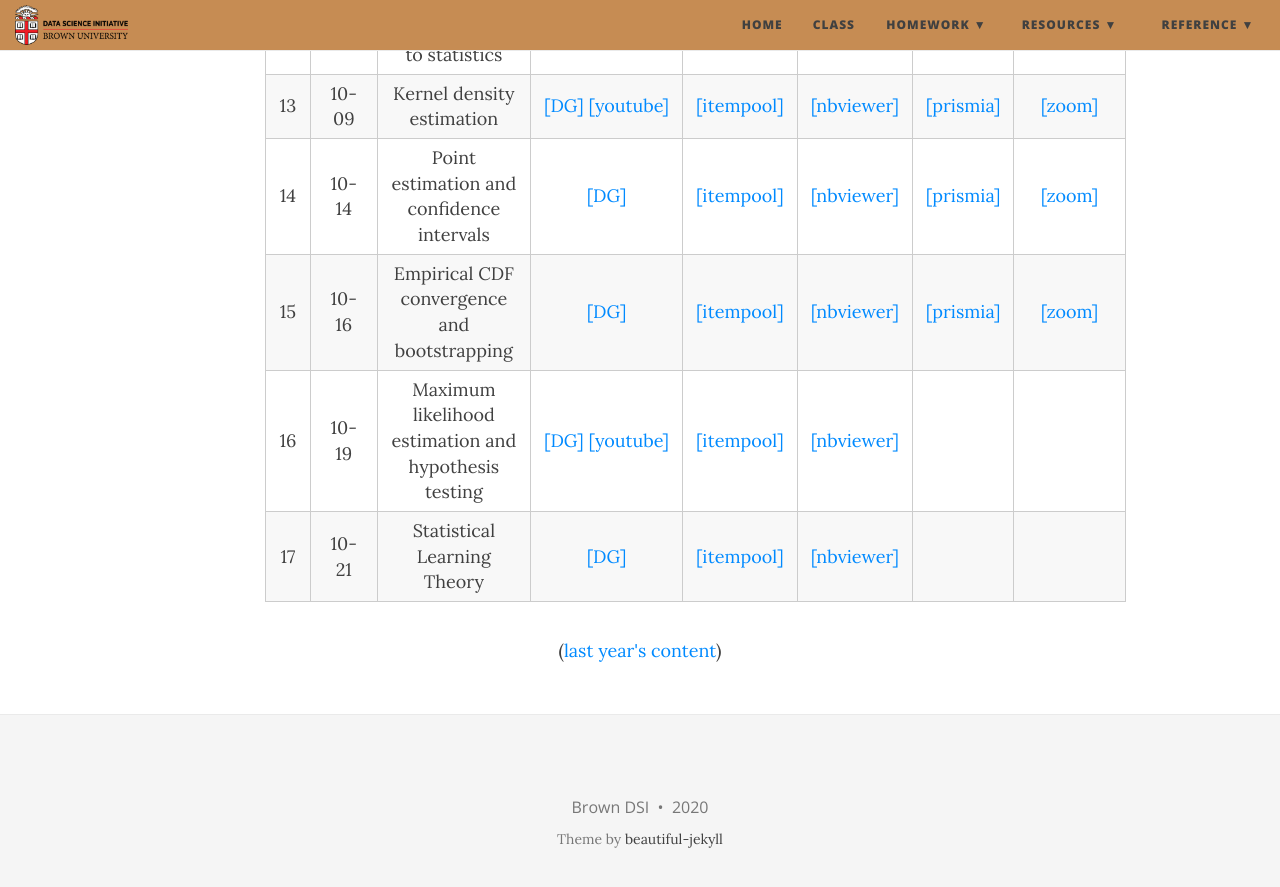
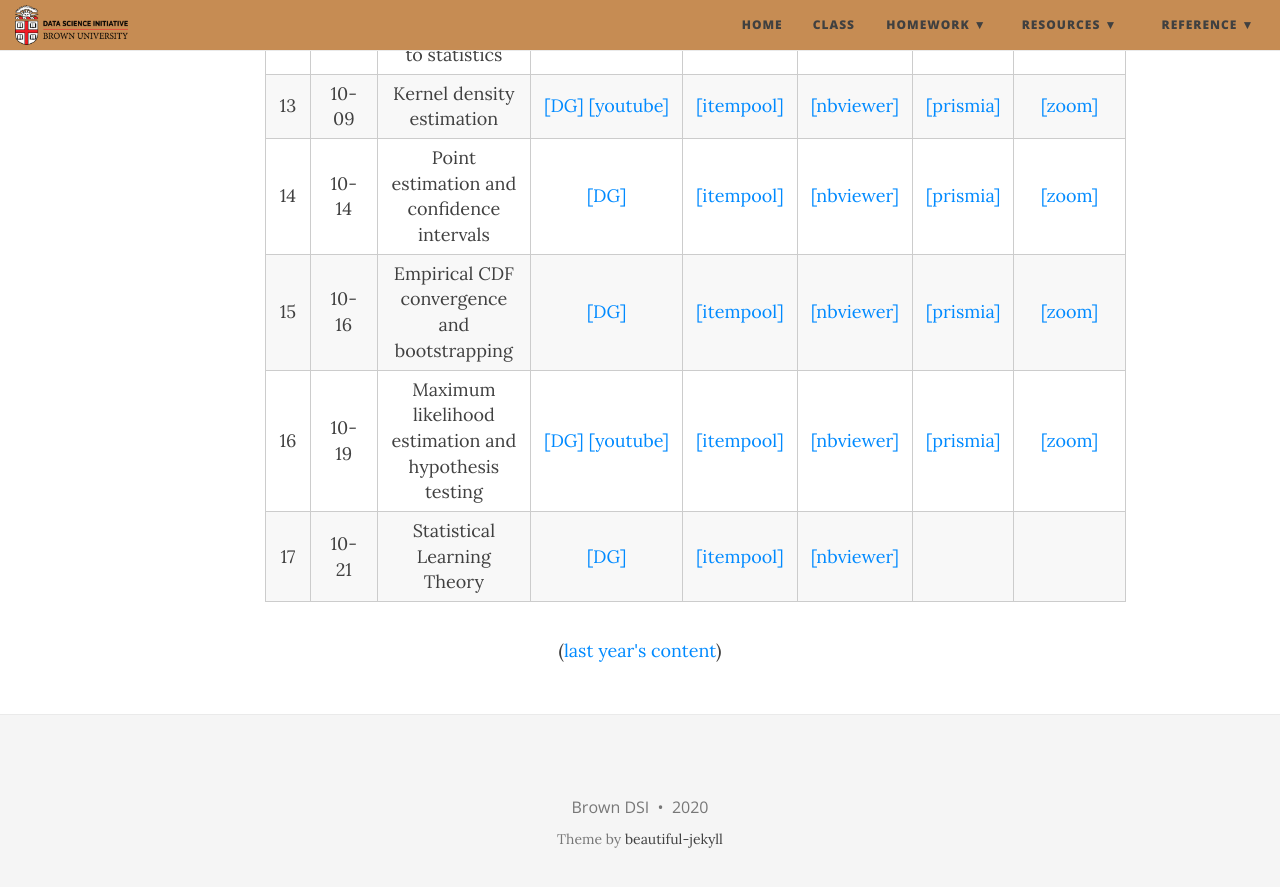
Before and after one commit to data1010/data1010.github.io, a Jekyll site: the page built from class.md, in a window 1280 px wide and 900 px high, scrolled down 1414 px. Shown: the top 887 px of the window. Built offline with Jekyll 4.4.1, drawn with Linux system fonts in a browser that asks for light colours; nearby versions of some CDN libraries.

Commit message:
Add content from yesterday

```diff
--- a/class.md
+++ b/class.md
@@ -184,8 +184,8 @@ title: Notebooks and videos
       <td style="text-align: center"><a href="https://mathigon.org/course/intro-statistics/maximum-likelihood-estimation">[DG]</a>&nbsp;<a href="https://www.youtube.com/watch?v=JGeTcRfKgBo">[youtube]</a></td>
       <td style="text-align: center"><a href="https://itempool.com/sswatson/c/83D4nBu4rhq">[itempool]</a></td>
       <td style="text-align: center"><a href="https://nbviewer.jupyter.org/github/data1010/problem-sets/blob/master/preclass-sets/10-19/data1010-10-19.ipynb">[nbviewer]</a></td>
-      <td style="text-align: center"></td>
-      <td style="text-align: center"></td>
+      <td style="text-align: center"><a href="https://prismia.chat/shared/V6DC-W2CG">[prismia]</a></td>
+      <td style="text-align: center"><a href="https://brown.zoom.us/rec/share/3mWDLiwONHJCWsFvlcZw3T9SW-lG7cKqF1ism_vdM8hSg1BIVm05uwW96BfZGAR4.I_wnHLeFbTfEFAAo">[zoom]</a></td>
     </tr>
     <tr>
       <td style="text-align: center">17</td>
```
